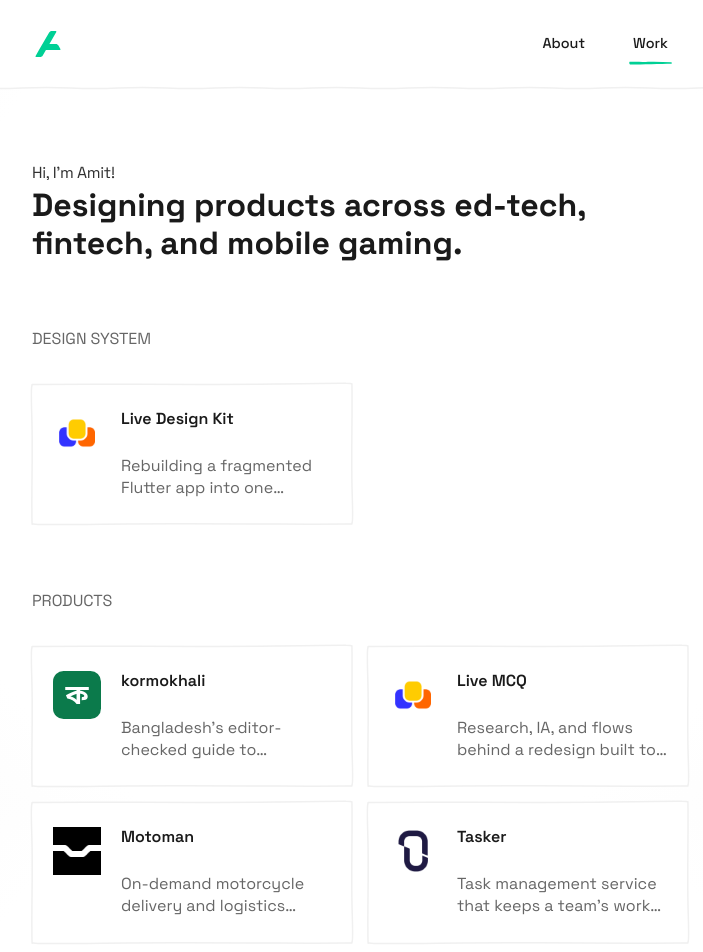
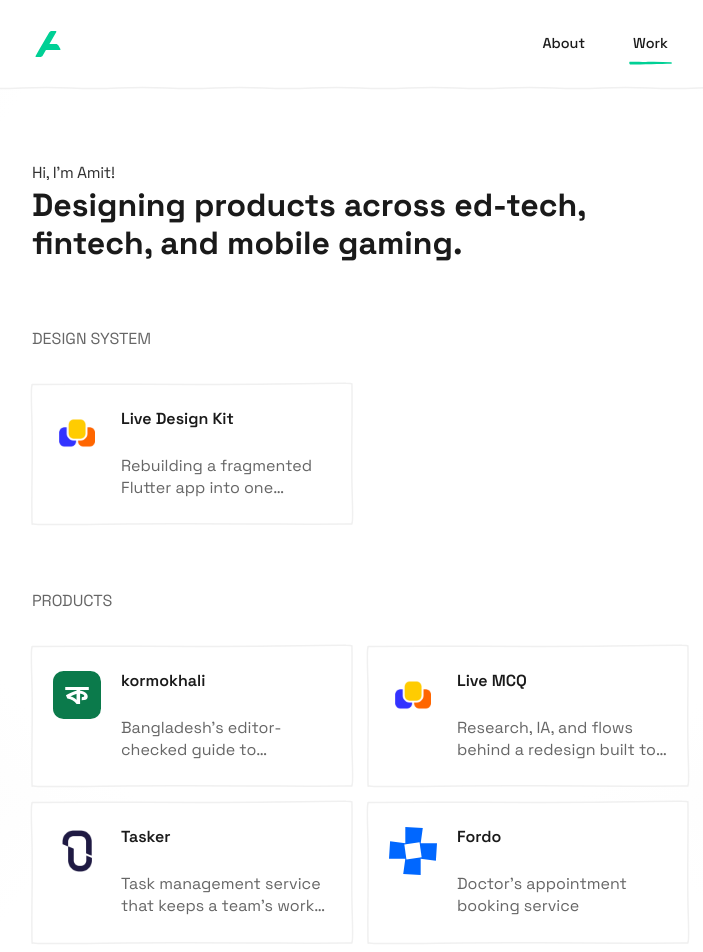
Before and after one commit to ArtisticAmit/portfolio, a React (Vite) app: page / in a window 1280 px wide. Shown: the top 952 px of the page, without its empty margins (280-983 px from the left). Built offline with nearby package versions, Linux system fonts and the light colour scheme.

Commit message:
Remove the Motoman case study
Drops its Products card, its detail page and its icon, which nothing else
used, so it no longer appears in the portfolio.

```diff
--- a/src/components/ProjectSection.jsx
+++ b/src/components/ProjectSection.jsx
@@ -1,7 +1,6 @@
 import { useNavigate } from 'react-router-dom'
 import './ProjectSection.css'
 import liveMcqIcon from '../assets/work/project_icon/live_mcq.png'
-import motomanIcon from '../assets/work/project_icon/motoman.png'
 import cracktechIcon from '../assets/about/company/cracktech.png'
 // TODO: replace with Fordo's real app icon
 import fordoIcon from '../assets/work/project_icon/fordo.svg'
@@ -20,12 +19,6 @@ const projects = [
         description: 'Research, IA, and flows behind a redesign built to need no tutorial',
         icon: liveMcqIcon,
         slug: 'live-mcq-redesign'
-    },
-    {
-        title: 'Motoman',
-        description: 'On-demand motorcycle delivery and logistics platform coordination suite',
-        icon: motomanIcon,
-        slug: 'motoman'
     },
     {
         title: 'Tasker',
--- a/src/pages/ProjectDetail.jsx
+++ b/src/pages/ProjectDetail.jsx
@@ -1358,47 +1358,6 @@ const projectData = {
                     'Created a unified brand book containing visual guidelines, templates, and digital assets',
                     'Designed custom transit maps and station signage prototypes',
                     'Received widespread acclaim in local design communities and civic forums'
-                ]
-            }
-        ]
-    },
-    'motoman': {
-        title: 'Motoman',
-        eyebrow: 'Product Design · Case Study',
-        thesis: 'Optimizing Logistics and Navigation for On-Demand Motorcycle Delivery Services',
-        role: 'As Lead Product Designer',
-        sections: [
-            {
-                type: 'intro',
-                content: [
-                    'Motoman is an on-demand logistics platform designed to coordinate and optimize motorcycle courier deliveries across congested urban environments.',
-                    'As Lead Product Designer, I focused on designing the mobile dispatcher application and rider navigation tools to reduce delivery errors and average transit times.'
-                ]
-            },
-            {
-                type: 'section',
-                title: 'The Challenge: Congestion & Communication',
-                content: [
-                    'Riders operate in high-traffic urban areas, where checking their screens frequently is unsafe and inefficient. The primary areas of improvement were:'
-                ],
-                list: [
-                    'Interface readability: Bright sunlight made standard maps hard to read',
-                    'Distraction reduction: Audio-first alerts and large touch targets were needed',
-                    'Real-time coordination: Seamless status tracking between riders, dispatchers, and clients'
-                ]
-            },
-            {
-                type: 'image',
-                placeholder: 'Motoman App Interface - Navigation & Dispatcher Dashboard',
-                caption: 'Rider navigation interface optimized for high visibility'
-            },
-            {
-                type: 'section',
-                title: 'Key Design Features',
-                list: [
-                    'High-contrast Map Theme: Night/day responsive templates to prevent glare',
-                    'Single-Tap Quick Actions: Oversized touch targets for gloved operation',
-                    'Smart Audio Cues: Voice prompts to minimize screen contact during active transit'
                 ]
             }
         ]
```
Also changed, not shown: src/assets/work/project_icon/motoman.png (deleted).
